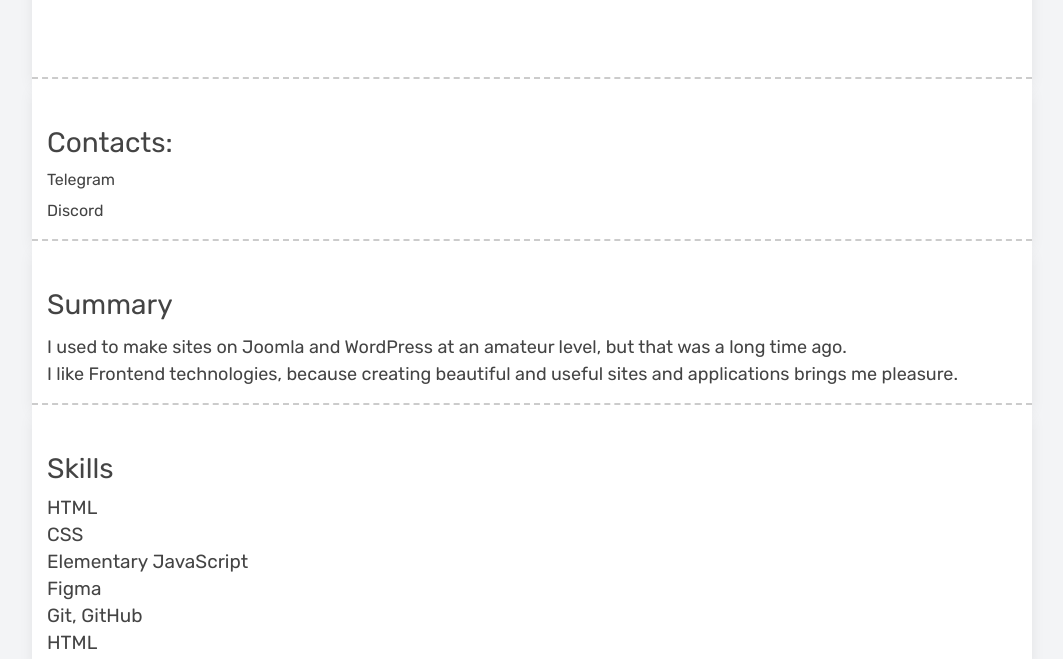
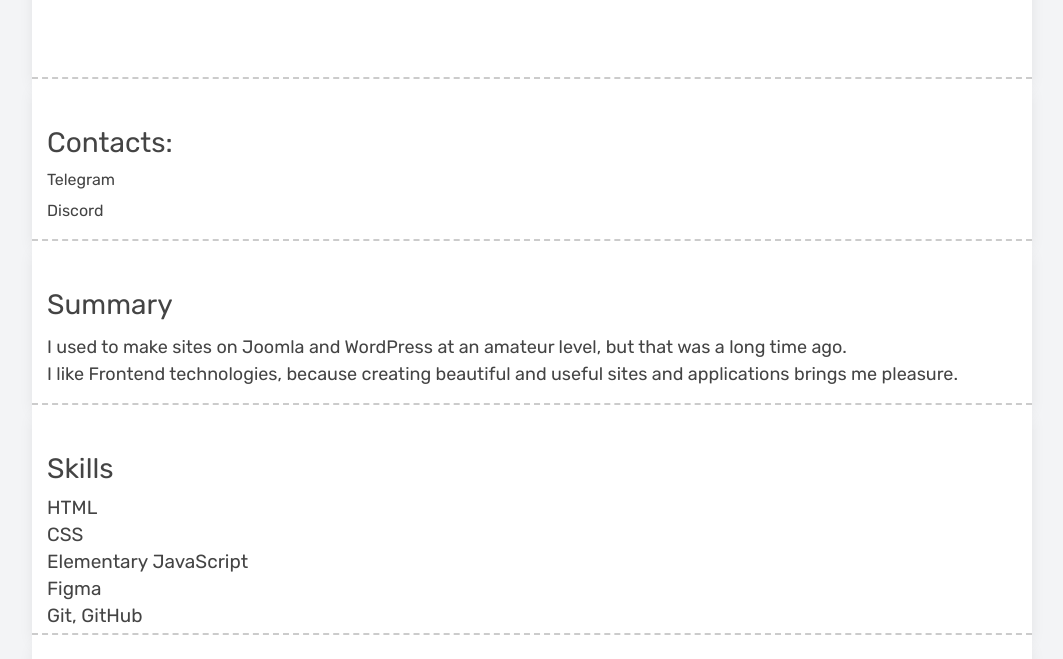
Before and after one commit to mishawebdev/rsschool-cv, a plain HTML site: page index.html in a window 1280 px wide. Shown: the part 252-911 px from the top of the page, without its empty margins (108-1171 px from the left). Drawn offline with Linux system fonts and the light colour scheme.

Commit message:
feat: remove spare html item

```diff
--- a/index.html
+++ b/index.html
@@ -78,7 +78,6 @@
             <li class="skills__item">Elementary JavaScript</li>
             <li class="skills__item">Figma</li>
             <li class="skills__item">Git, GitHub</li>
-            <li class="skills__item">HTML</li>
           </ul>
         </div>
       </section>
```
